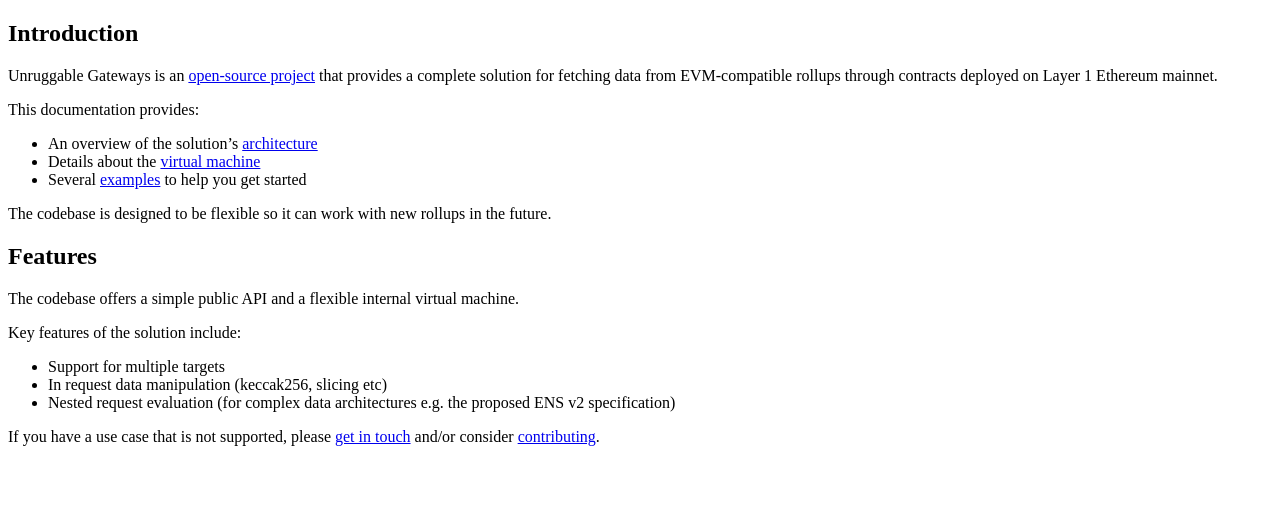
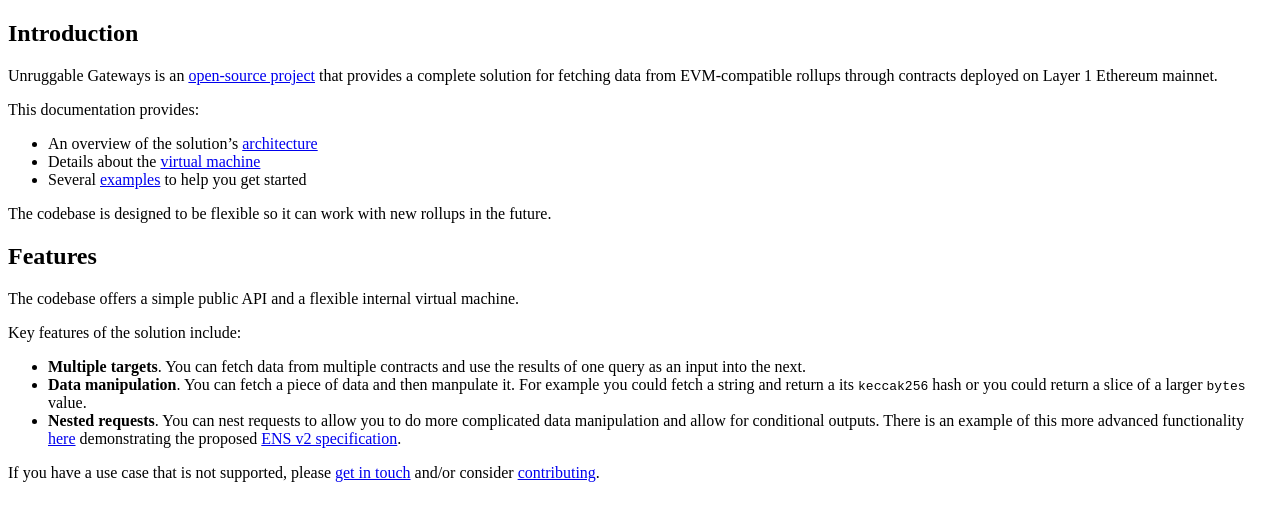
Before and after one commit to unruggable-labs/unruggable-gateways-documentation, a Next.js app: page / in a window 1280 px wide. Shown: the top 520 px of the page. Built offline with nearby package versions, Linux system fonts and the light colour scheme.

Commit message:
- Updated introduction for clarity

```diff
--- a/pages/index.mdx
+++ b/pages/index.mdx
@@ -15,8 +15,8 @@
 The codebase offers a simple public API and a flexible internal virtual machine.
 
 Key features of the solution include:
-- Support for multiple targets
-- In request data manipulation (keccak256, slicing etc)
-- Nested request evaluation (for complex data architectures e.g. the proposed ENS v2 specification)
+- **Multiple targets**. You can fetch data from multiple contracts and use the results of one query as an input into the next.
+- **Data manipulation**. You can fetch a piece of data and then manpulate it. For example you could fetch a string and return a its `keccak256` hash or you could return a slice of a larger `bytes` value.
+- **Nested requests**. You can nest requests to allow you to do more complicated data manipulation and allow for conditional outputs. There is an example of this more advanced functionality [here](http://127.0.0.1:3000/examples) demonstrating the proposed [ENS v2 specification](https://blog.ens.domains/post/ensv2).
 
 If you have a use case that is not supported, please [get in touch](https://unruggable.com/contact) and/or consider [contributing](/contributing).
```
